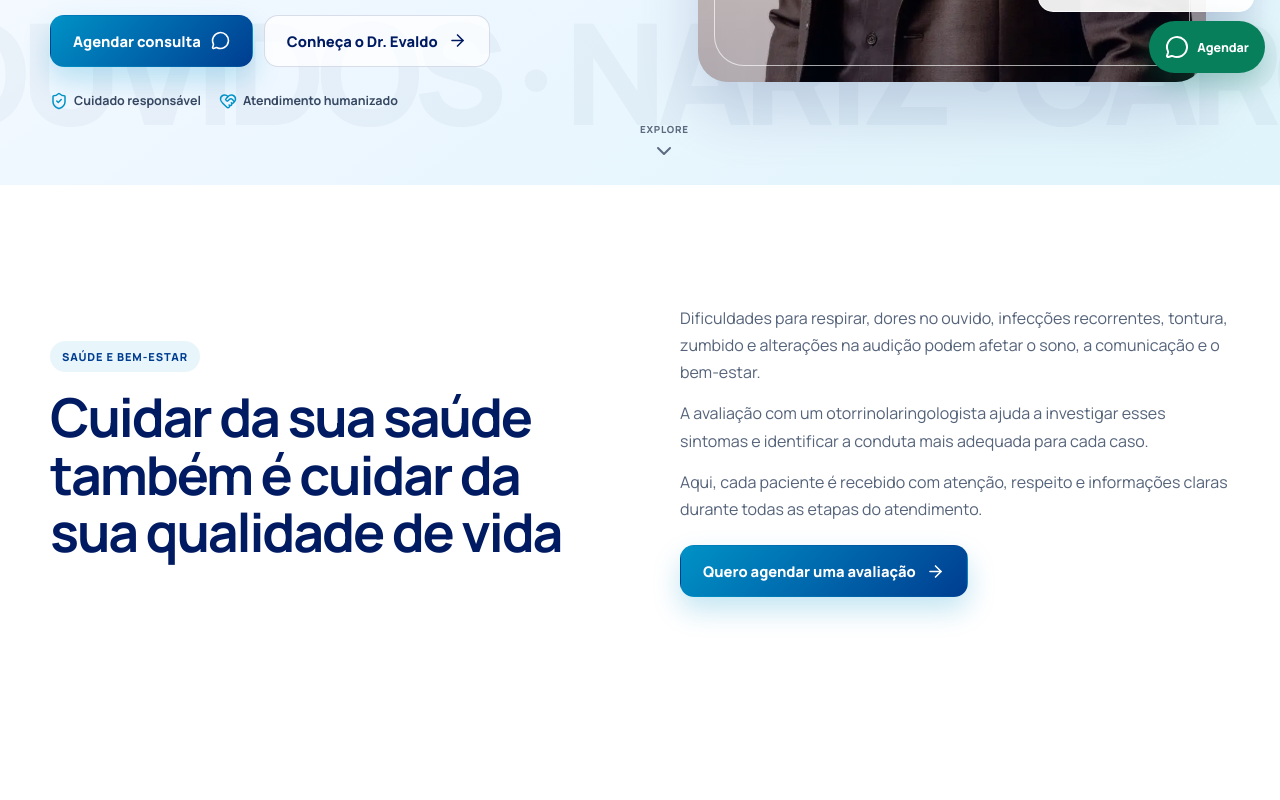
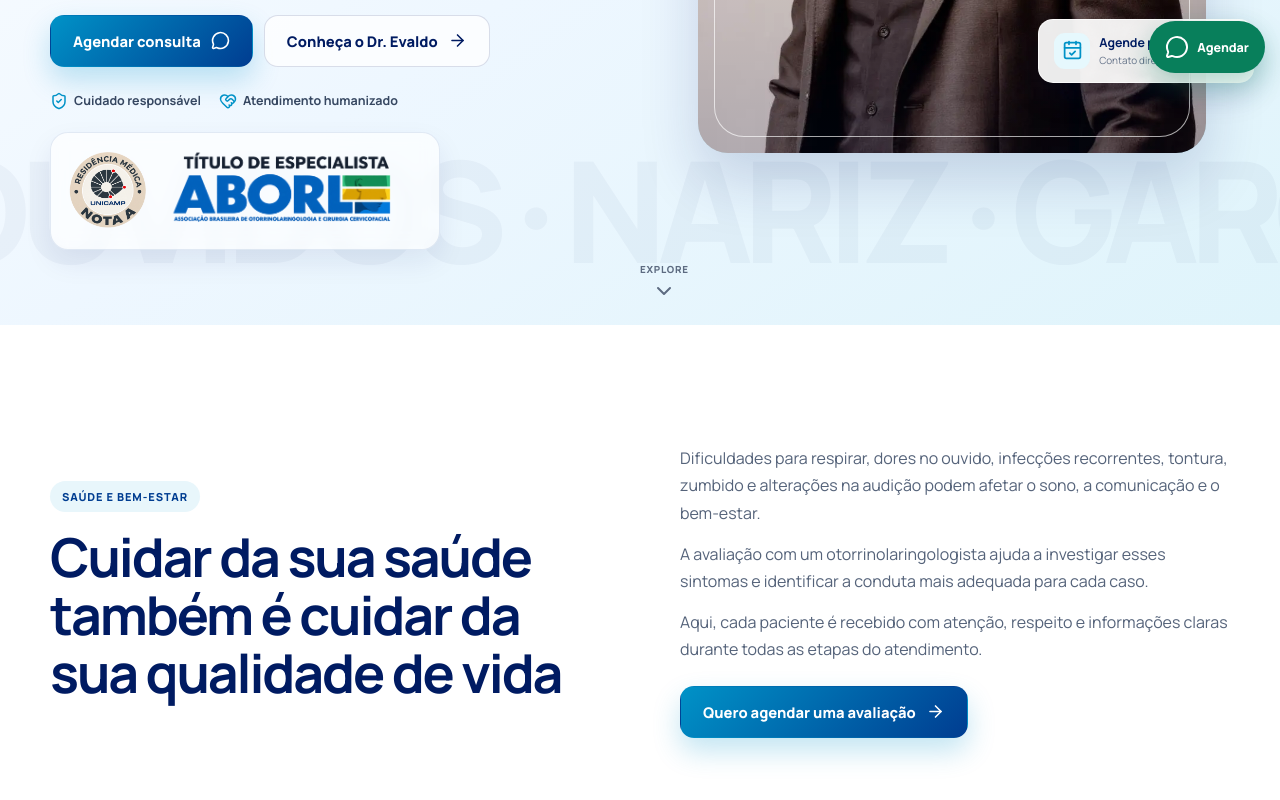
Before and after one commit to ManuelFernandoCunhaRodrigues/dr-evaldo-cesar-site, a React (Vite) app: page / in a window 1280 px wide. Shown: the part 712-1512 px from the top of the page. Built offline with nearby package versions, Linux system fonts and the light colour scheme.

Commit message:
feat: adiciona selos de autoridade ao hero

```diff
--- a/src/App.tsx
+++ b/src/App.tsx
@@ -189,6 +189,10 @@ export default function App() {
               <a className="button secondary" href="#sobre">Conheça o Dr. Evaldo <ArrowRight size={19} /></a>
             </div>
             <div className="hero-trust"><span><ShieldCheck size={18} /> Cuidado responsável</span><span><HeartHandshake size={18} /> Atendimento humanizado</span></div>
+            <div className="hero-certifications" aria-label="Certificações profissionais">
+              <img className="hero-residency-seal" src="/images/credentials/selo-residencia-medica-nota-a.webp" alt="Residência Médica Nota A — UNICAMP" width="1254" height="1254" />
+              <img className="hero-aborl-seal" src="/images/credentials/aborl-titulo-especialista.webp" alt="Título de Especialista — ABORL-CCF" width="2048" height="788" />
+            </div>
           </div>
           <div className="hero-visual reveal visible">
             <div className="portrait-shape"><div className="portrait-ring" /><img src={siteConfig.assets.hero} alt="Retrato profissional do Dr. Evaldo César Macau" width="1080" height="1620" fetchPriority="high" /></div>
--- a/src/styles.css
+++ b/src/styles.css
@@ -61,6 +61,10 @@ h1, h2, h3 { color: var(--navy); letter-spacing: -.04em; }
 .hero-trust { display: flex; flex-wrap: wrap; justify-content: center; gap: 12px 18px; margin-top: 25px; color: #364761; font-size: .78rem; font-weight: 700; }
 .hero-trust span { display: inline-flex; align-items: center; gap: 6px; }
 .hero-trust svg { color: var(--cyan); }
+.hero-certifications { width: min(100%, 390px); display: grid; grid-template-columns: 82px minmax(0, 1fr); align-items: center; gap: 16px; margin: 22px auto 0; padding: 12px 16px; border: 1px solid rgba(0,61,145,.1); border-radius: 18px; background: rgba(255,255,255,.68); box-shadow: 0 12px 28px rgba(0,27,98,.08); backdrop-filter: blur(8px); }
+.hero-certifications img { display: block; object-fit: contain; }
+.hero-residency-seal { width: 82px; height: 82px; }
+.hero-aborl-seal { width: min(100%, 240px); height: auto; }
 .doctor-id { display: grid; gap: 3px; margin: -5px 0 22px; }
 .doctor-id strong { color: var(--navy); font-size: .9rem; }
 .doctor-id span { color: #68758a; font-size: .72rem; }
@@ -265,6 +269,7 @@ h1, h2, h3 { color: var(--navy); letter-spacing: -.04em; }
   .hero-copy h1 { font-size: clamp(3.45rem, 5.2vw, 4.75rem); }
   .hero-copy > p { margin-inline: 0; font-size: 1.06rem; }
   .hero-actions, .hero-trust { justify-content: flex-start; }
+  .hero-certifications { margin-inline: 0; }
   .doctor-id { text-align: left; }
   .hero-actions .button { min-width: auto; }
   .hero-visual { width: min(100%, 520px); }
```
Also changed, not shown: public/images/credentials/aborl-titulo-especialista.webp (added), public/images/credentials/selo-residencia-medica-nota-a.webp (added).
